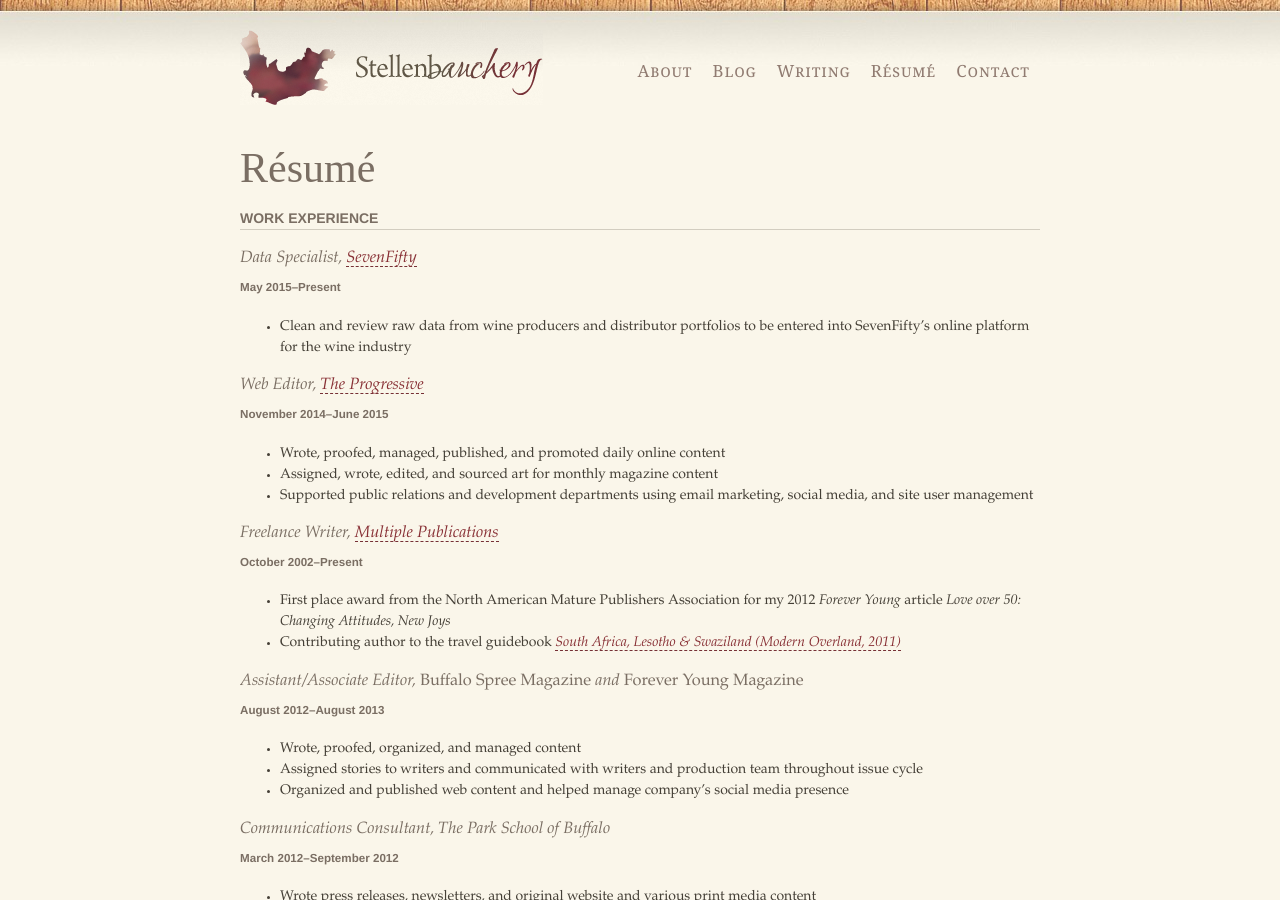
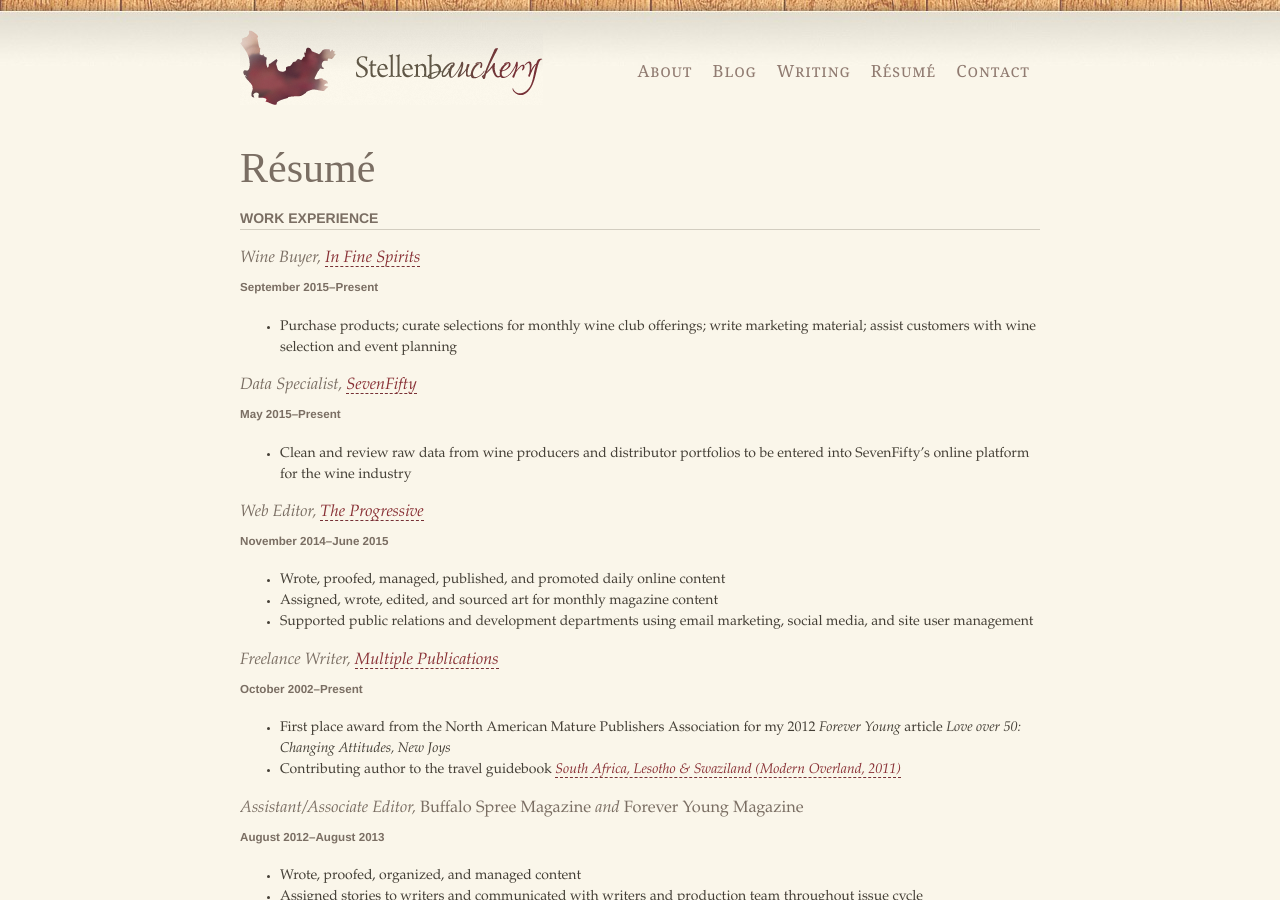
Before and after one commit to nywinewench/nywinewench.github.io, a Jekyll site: the page built from resume.md, in a window 1280 px wide and 900 px high. Built offline with Jekyll 4.4.1, drawn with Linux system fonts in a browser that asks for light colours; some web fonts are replaced; Markdown is read by kramdown in place of the engine named in the settings; comment, search, counter and statistics services are not loaded.

Commit message:
Resume update

```diff
--- a/resume.md
+++ b/resume.md
@@ -4,6 +4,12 @@ title: Résumé
 ---
 
 #### Work Experience
+
+### Wine Buyer, [In Fine Spirits](http://www.infinespirits.com)
+
+##### September 2015–Present
+
+* Purchase products; curate selections for monthly wine club offerings; write marketing material; assist customers with wine selection and event planning
 
 ### Data Specialist, [SevenFifty](http://www.sevenfifty.com)
 
```
